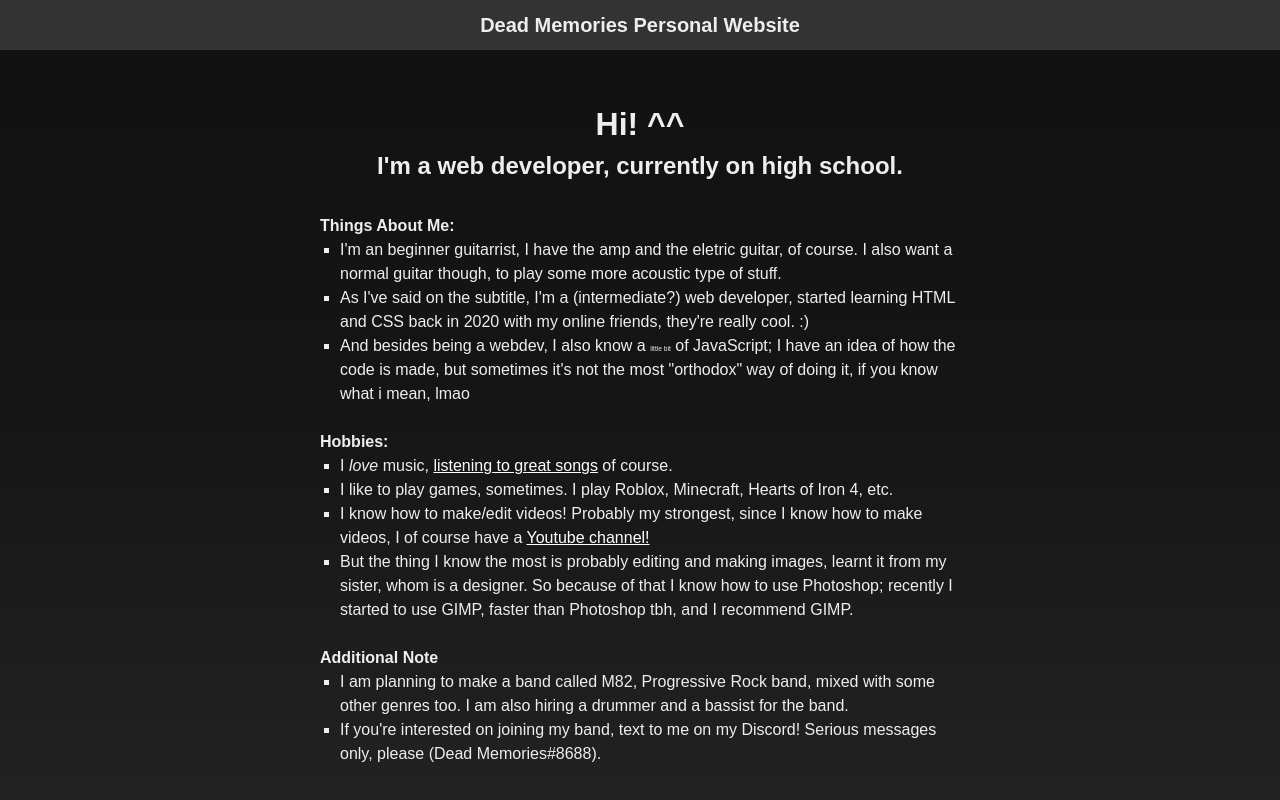
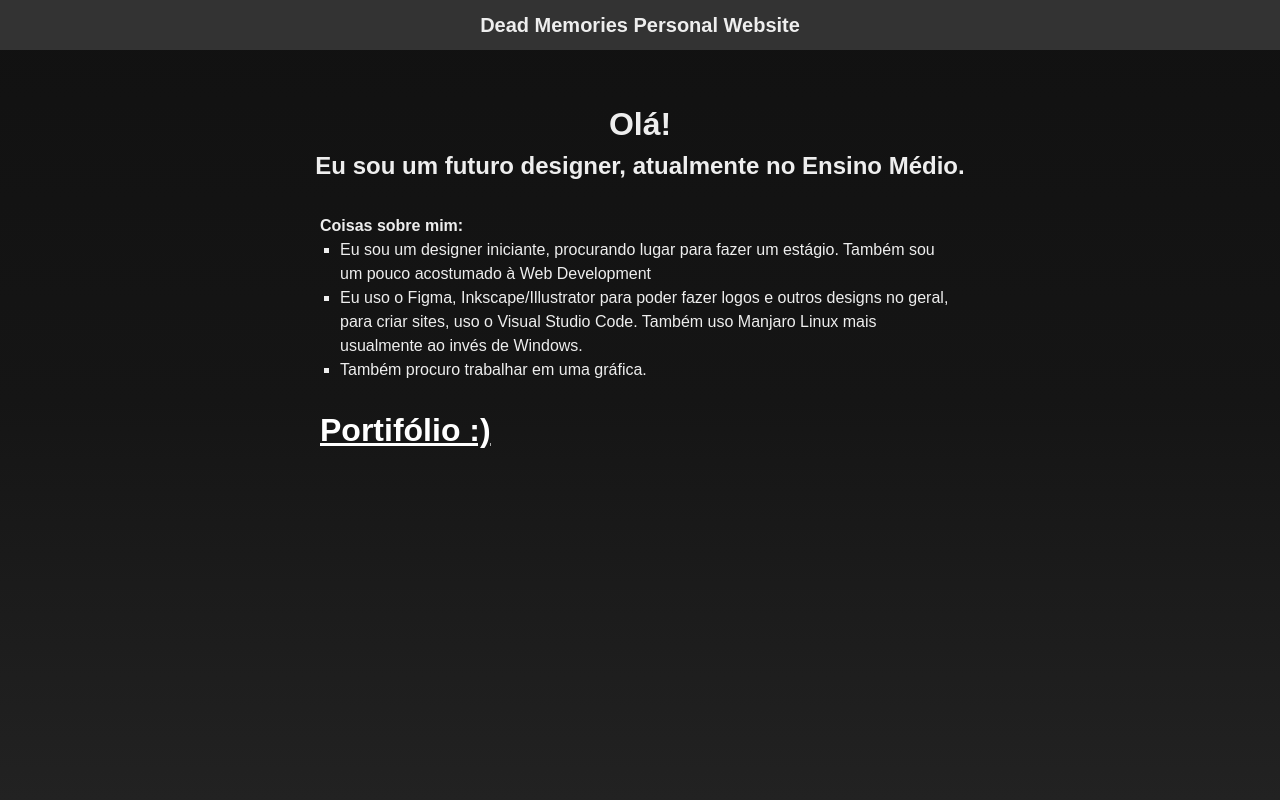
Before and after one commit to HTMLDevelopment/Personal-Website-2, a plain HTML site: page index.html in a window 1280 px wide. Drawn offline with Linux system fonts and the light colour scheme; a web font is replaced by a local one.

Commit message:
commit final

```diff
--- a/index.html
+++ b/index.html
@@ -12,27 +12,17 @@
 <body>
   <div id="aboutme">
     <div id="texthead">
-      <h1>Hi! ^^</h1>
-      <h2>I'm a web developer, currently on high school.</h2>
+      <h1>Olá!</h1>
+      <h2>Eu sou um futuro designer, atualmente no Ensino Médio.</h2>
     </div>
     <div id="textbody">
-      <ul> Things About Me:
-        <li>I'm an beginner guitarrist, I have the amp and the eletric guitar, of course. I also want a normal guitar though, to play some more acoustic type of stuff.</li>
-        <li>As I've said on the subtitle, I'm a (intermediate?) web developer, started learning HTML and CSS back in 2020 with my online friends, they're really cool. :)</li>
-        <li>And besides being a webdev, I also know a <mark style="font-size: 5pt">little bit</mark> of JavaScript; I have an idea of how the code is made, but sometimes it's not the most "orthodox" way of doing it, if you know what i mean, lmao</li>
+      <ul> Coisas sobre mim:
+        <li>Eu sou um designer iniciante, procurando lugar para fazer um estágio. Também sou um pouco acostumado à Web Development</li>
+        <li>Eu uso o Figma, Inkscape/Illustrator para poder fazer logos e outros designs no geral, para criar sites, uso o Visual Studio Code. Também uso Manjaro Linux mais usualmente ao invés de Windows.</li>
+        <li>Também procuro trabalhar em uma gráfica.</li>
       </ul>
       <br>
-      <ul>Hobbies:
-        <li>I <mark style="font-style: italic;">love</mark> music, <a href="https://open.spotify.com/playlist/5DYCXL3vZDPNpCBCOYLc81?si=ed86e83ec995409f" target="_blank">listening to great songs</a> of course.</li>
-        <li>I like to play games, sometimes. I play Roblox, Minecraft, Hearts of Iron 4, etc.</li>
-        <li>I know how to make/edit videos! Probably my strongest, since I know how to make videos, I of course have a <a href="https://www.youtube.com/channel/UCP3W7YdSj6oYte9Pa3K1nmg" target="_blank">Youtube channel!</a></li>
-        <li>But the thing I know the most is probably editing and making images, learnt it from my sister, whom is a designer. So because of that I know how to use Photoshop; recently I started to use GIMP, faster than Photoshop tbh, and I recommend GIMP.</li>
-      </ul>
-      <br>
-      <ul>Additional Note
-        <li>I am planning to make a band called M82, Progressive Rock band, mixed with some other genres too. I am also hiring a drummer and a bassist for the band.</li>
-        <li>If you're interested on joining my band, text to me on my Discord! Serious messages only, please (Dead Memories#8688).</li>
-      </ul>
+      <a href=""><h1>Portifólio :)</h1></a>
     </div>
   </div>
 </body>
```
Also changed, not shown: SASS/style.sass (line endings or trailing spaces), 2 other files.
